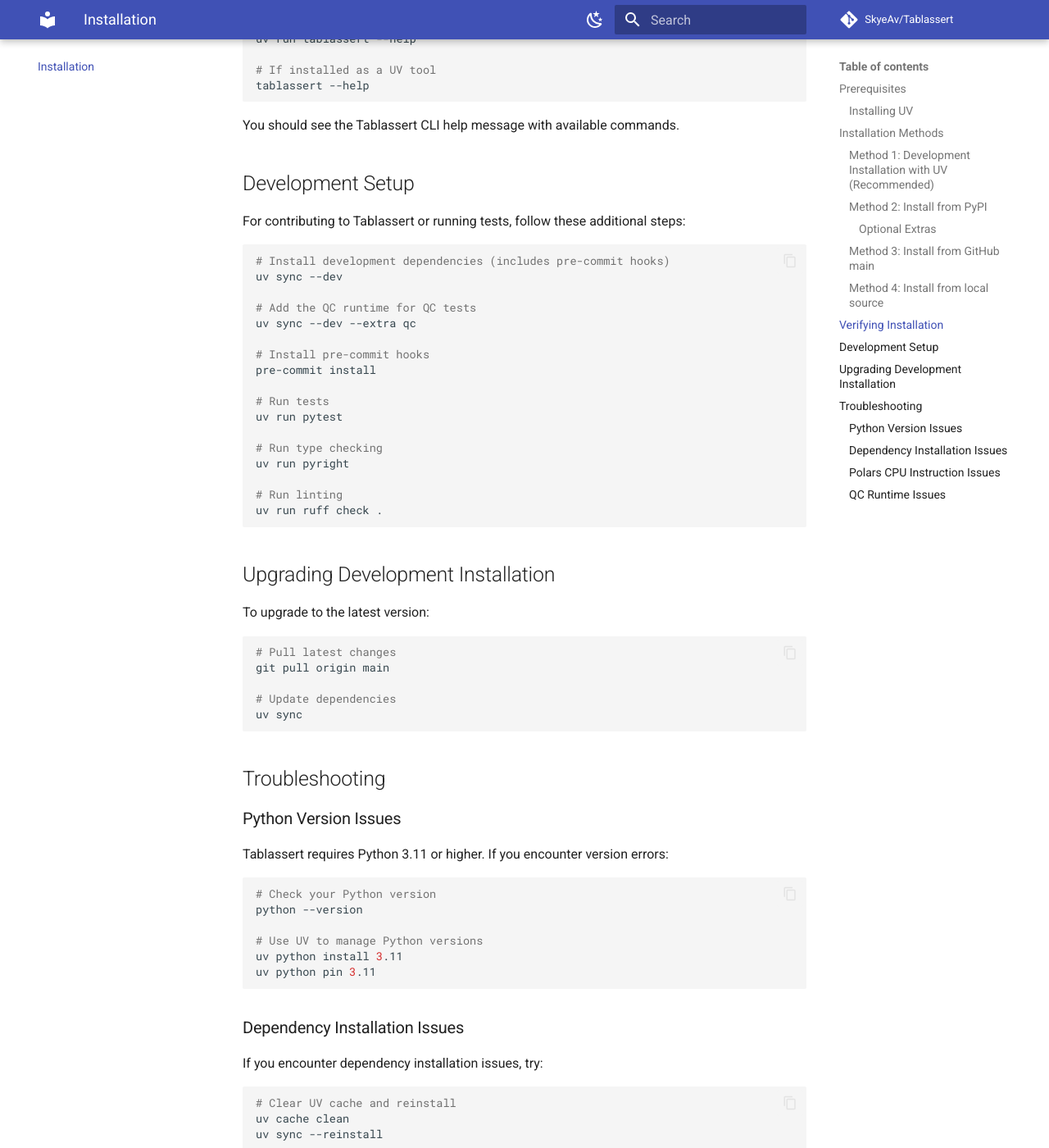
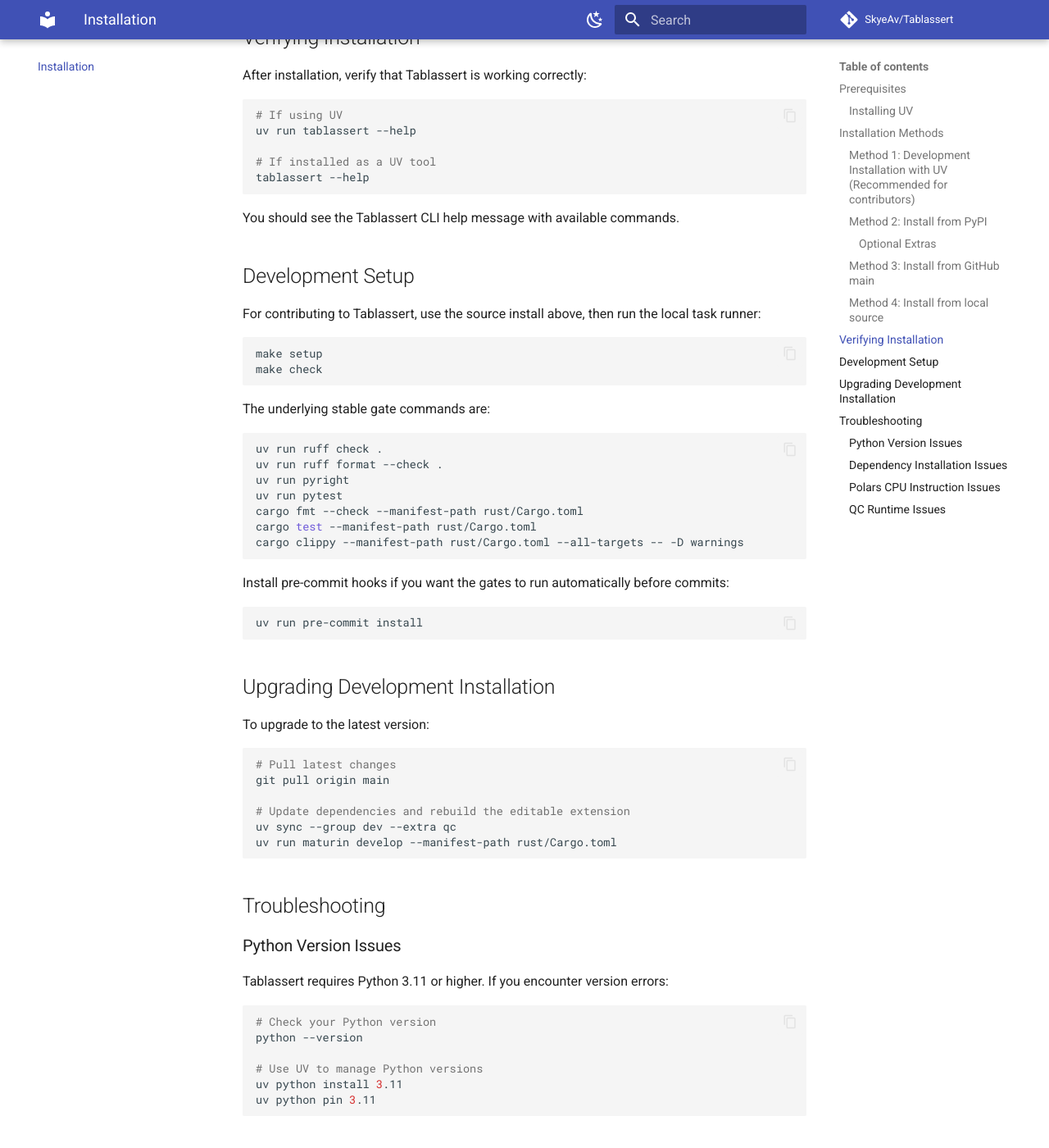
Before and after one commit to SkyeAv/Tablassert3.0.0, an MkDocs documentation site: the page built from docs/installation.md, in a window 1280 px wide and 1400 px high, scrolled down 2737 px. Shown: the whole window at 82% size. Built offline with MkDocs 1.6.1 and Material for MkDocs 9.7.7, drawn with Linux system fonts in a browser that asks for light colours; comment, search, counter and statistics services are not loaded; some of the changed text lies outside the part shown.

Commit message:
docs: improve contributor dev loop

````diff
--- a/docs/installation.md
+++ b/docs/installation.md
@@ -24,7 +24,7 @@ powershell -ExecutionPolicy ByPass -c "irm https://astral.sh/uv/install.ps1 | ie
 
 ## Installation Methods
 
-### Method 1: Development Installation with UV (Recommended)
+### Method 1: Development Installation with UV (Recommended for contributors)
 
 Best for development, testing, and active work on Tablassert.
 
@@ -33,14 +33,17 @@ Best for development, testing, and active work on Tablassert.
 git clone https://github.com/SkyeAv/Tablassert.git
 cd Tablassert
 
-# Install dependencies with UV
-uv sync
+# Install development dependencies and optional QC runtime
+uv sync --group dev --extra qc
 
-# Run Tablassert
+# Build the editable Rust extension into the uv environment
+uv run maturin develop --manifest-path rust/Cargo.toml
+
+# Verify the CLI
 uv run tablassert --help
 ```
 
-This creates a virtual environment in `.venv/` and installs the base dependencies. The `tablassert` command is available through `uv run`.
+This creates a virtual environment in `.venv/`, installs the development dependencies, and builds the local PyO3 extension. The `tablassert` command is available through `uv run`. See [Development](development.md) and the repository `CONTRIBUTING.md` for the daily edit/check loop.
 
 ### Method 2: Install from PyPI
 
@@ -127,26 +130,29 @@ You should see the Tablassert CLI help message with available commands.
 
 ## Development Setup
 
-For contributing to Tablassert or running tests, follow these additional steps:
+For contributing to Tablassert, use the source install above, then run the local task runner:
 
 ```bash
-# Install development dependencies (includes pre-commit hooks)
-uv sync --dev
+make setup
+make check
+```
 
-# Add the QC runtime for QC tests
-uv sync --dev --extra qc
+The underlying stable gate commands are:
 
-# Install pre-commit hooks
-pre-commit install
+```bash
+uv run ruff check .
+uv run ruff format --check .
+uv run pyright
+uv run pytest
+cargo fmt --check --manifest-path rust/Cargo.toml
+cargo test --manifest-path rust/Cargo.toml
+cargo clippy --manifest-path rust/Cargo.toml --all-targets -- -D warnings
+```
 
-# Run tests
-uv run pytest
+Install pre-commit hooks if you want the gates to run automatically before commits:
 
-# Run type checking
-uv run pyright
-
-# Run linting
-uv run ruff check .
+```bash
+uv run pre-commit install
 ```
 
 ## Upgrading Development Installation
@@ -157,8 +163,9 @@ To upgrade to the latest version:
 # Pull latest changes
 git pull origin main
 
-# Update dependencies
-uv sync
+# Update dependencies and rebuild the editable extension
+uv sync --group dev --extra qc
+uv run maturin develop --manifest-path rust/Cargo.toml
 ```
 
 ## Troubleshooting
@@ -181,9 +188,9 @@ uv python pin 3.11
 If you encounter dependency installation issues, try:
 
 ```bash
-# Clear UV cache and reinstall
-uv cache clean
-uv sync --reinstall
+# Reinstall dependencies and rebuild the editable extension
+uv sync --group dev --extra qc --reinstall
+uv run maturin develop --manifest-path rust/Cargo.toml
 ```
 
 ### Polars CPU Instruction Issues
--- a/mkdocs.yml
+++ b/mkdocs.yml
@@ -54,6 +54,7 @@ exclude_docs: |
 nav:
   - Home: index.md
   - Installation: installation.md
+  - Development: development.md
   - Fullmap: fullmap.md
   - CLI Reference: cli.md
   - Tutorial: tutorial.md
````
Also changed, not shown: CONTRIBUTING.md (+117 -239 lines), README.md (+8 -2 lines), docs/development.md (added, +46 -0 lines), docs/index.md (+2 -1 lines), 1 other file.
